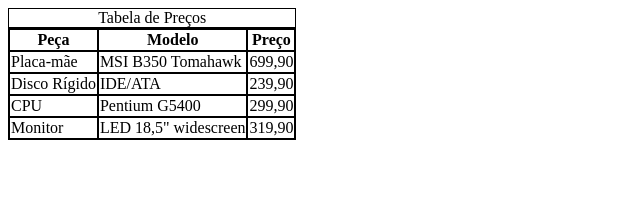
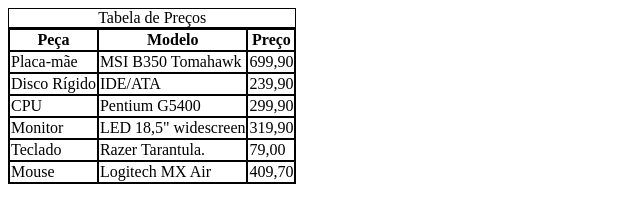
Before and after one commit to Brenno1812/brenno, a plain HTML site: page tabelas.html in a window 1280 px wide. Shown: the whole page, without its empty margins (0-640 px from the left). Drawn offline with Linux system fonts and the light colour scheme.

Commit message:
Add files via upload

```diff
--- a/tabelas.html
+++ b/tabelas.html
@@ -45,6 +45,18 @@
         <td>LED 18,5" widescreen</td>
         <td>319,90</td>
     </tr>
+
+    <tr>
+        <td>Teclado</td>
+        <td>Razer Tarantula.</td>
+        <td>79,00</td>
+    </tr>
+
+    <tr>
+        <td>Mouse</td>
+        <td>Logitech MX Air</td>
+        <td>409,70</td>
+    </tr>
 </table>
 
     </body>
```
